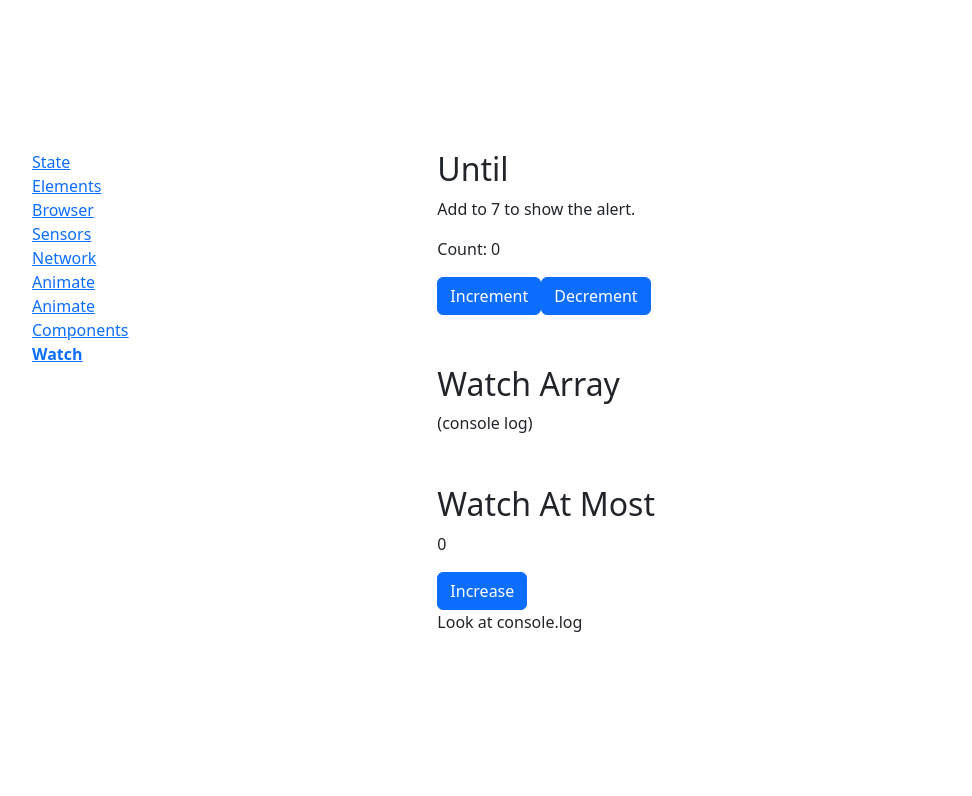
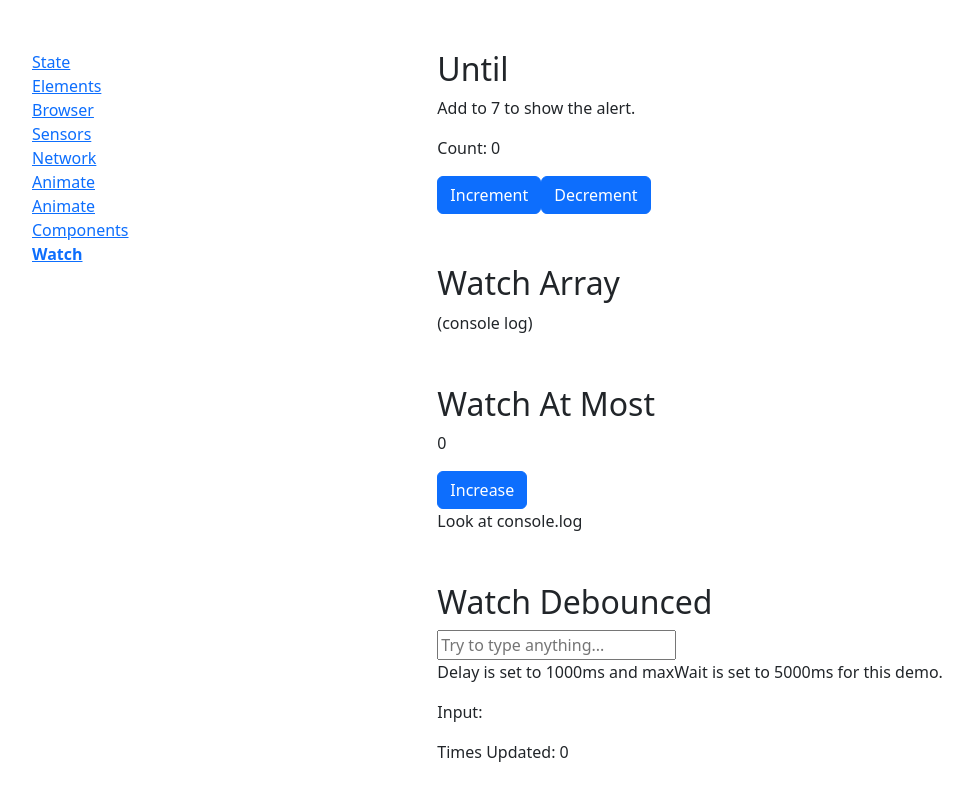
Before and after one commit to UlakhovichKate/vueUse, a Vue app: page /watch in a window 1280 px wide. Shown: the top 796 px of the page, without its empty margins (0-972 px from the left). Built offline with nearby package versions, Linux system fonts and the light colour scheme.

Commit message:
WatchDebounced.vue

```diff
--- a/src/components/ListWatch.vue
+++ b/src/components/ListWatch.vue
@@ -2,13 +2,14 @@
   <until/>
   <watch-array/>
   <watch-at-most/>
+  <watch-debounced/>
 </template>
 
 <script setup>
 import Until from "../vueUseComponents/Until.vue";
 import WatchArray from "../vueUseComponents/WatchArray.vue";
 import WatchAtMost from "../vueUseComponents/WatchAtMost.vue";
-
+import WatchDebounced from "../vueUseComponents/WatchDebounced.vue";
 
 
 </script>
--- /dev/null
+++ b/src/vueUseComponents/WatchDebounced.vue
@@ -0,0 +1,22 @@
+<script setup lang="ts">
+import { ref } from 'vue'
+import { watchDebounced } from '@vueuse/core'
+
+const input = ref('')
+const updated = ref(0)
+
+watchDebounced(input, () => {
+  updated.value += 1
+}, { debounce: 1000, maxWait: 5000 })
+</script>
+
+<template>
+  <h2>Watch Debounced</h2>
+  <div>
+    <input v-model="input" placeholder="Try to type anything..." type="text">
+    <p>Delay is set to 1000ms and maxWait is set to 5000ms for this demo.</p>
+
+    <p>Input: {{ input }}</p>
+    <p>Times Updated: {{ updated }}</p>
+  </div>
+</template>
```
